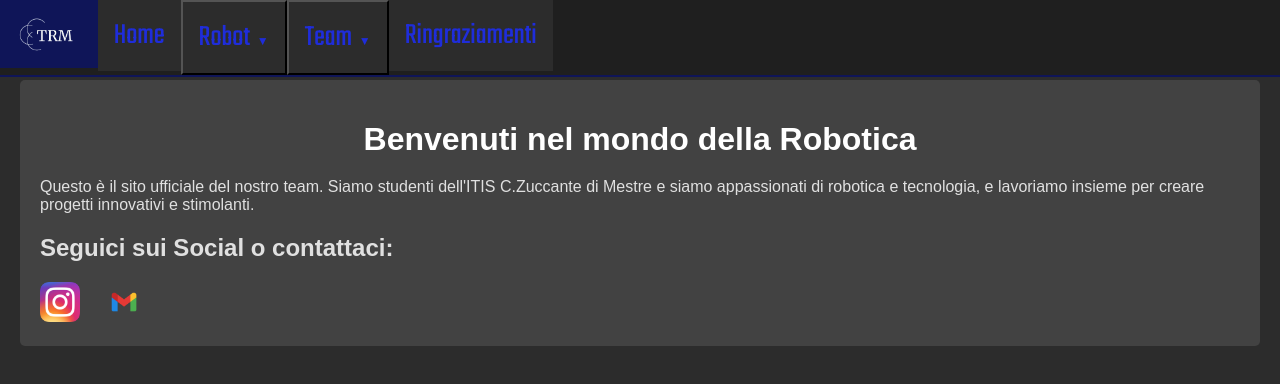
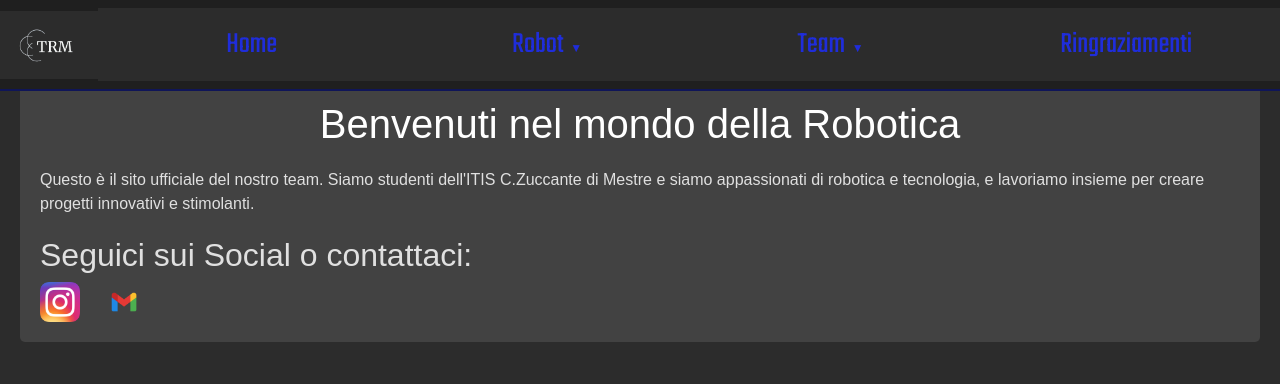
Before and after one commit to Romolo71/TRM-Site, a plain HTML site: page app/index.html in a window 1280 px wide. Drawn offline with nearby package versions, Linux system fonts and the light colour scheme.

Commit message:
Fixed Navbar, mobile

```diff
--- a/app/index.html
+++ b/app/index.html
@@ -4,17 +4,48 @@
         <meta charset="UTF-8">
         <meta name="viewport" content="width=device-width, initial-scale=1.0">
         <title>TRM Official Site</title>
+        <link href="https://cdn.jsdelivr.net/npm/bootstrap@5.3.5/dist/css/bootstrap.min.css" rel="stylesheet" integrity="sha384-SgOJa3DmI69IUzQ2PVdRZhwQ+dy64/BUtbMJw1MZ8t5HZApcHrRKUc4W0kG879m7" crossorigin="anonymous">
+        <script src="https://cdn.jsdelivr.net/npm/@popperjs/core@2.11.8/dist/umd/popper.min.js" integrity="sha384-I7E8VVD/ismYTF4hNIPjVp/Zjvgyol6VFvRkX/vR+Vc4jQkC+hVqc2pM8ODewa9r" crossorigin="anonymous"></script>
+        <script src="https://cdn.jsdelivr.net/npm/bootstrap@5.3.5/dist/js/bootstrap.min.js" integrity="sha384-VQqxDN0EQCkWoxt/0vsQvZswzTHUVOImccYmSyhJTp7kGtPed0Qcx8rK9h9YEgx+" crossorigin="anonymous"></script>
         <link rel="stylesheet" href="../assets/styles/style.css">
     </head>
-<body>
+    <style>
+        .dropdown-btn{
+            border: none;
+        }
+        @media (min-width: 992px) {
+            .navbar-collapse > a{
+                width: fit-content;
+            }
+            .navbar-collapse > .dropdown > *{
+                width: fit-content;
+            }
+            .navbar-collapse > .dropdown{
+                width: fit-content;
+            }
+        }
+        .navbar-collapse > a{
+            width: 100%;
+        }
+        .navbar-collapse > .dropdown > *{
+            width: 100%;
+        }
+        .navbar-collapse > .dropdown{
+            width: 100%;
+        }
+    </style>
+    <body data-bs-theme="dark">
 
         <!-- Navbar -->
-<div class="navbar">
+        <nav class="navbar navbar-expand-lg">
             <!-- Logo a sinistra -->
             <a href="#" class="navbar-logo">
                 <img src="../assets/images/Logo-official.png" alt="Logo">
             </a>
-
+            <button class="navbar-toggler" type="button" data-bs-toggle="collapse" data-bs-target="#navbarSupportedContent" aria-controls="navbarSupportedContent" aria-expanded="false" aria-label="Toggle navigation">
+                <span class="navbar-toggler-icon"></span>
+            </button>
+            <div class="collapse navbar-collapse d-flex flex-column flex-lg-row justify-content-center justify-content-lg-start align-items-center" id="navbarSupportedContent">
                 <!-- Link di navigazione -->
                 <a href="index.html">Home</a>
 
@@ -40,6 +71,7 @@
                 </div>
                 <a href="ringraziamenti.html">Ringraziamenti</a>
             </div>
+        </nav>
 
         <!-- Sezione Home -->
         <div class="home">
@@ -61,7 +93,7 @@
         <!-- Script per il supporto al click su dispositivi touch -->
         <script>
             function toggleDropdown() {
-    var dropdown = document.getElementById("teamDropdown");
+                let dropdown = document.getElementById("teamDropdown");
                 dropdown.classList.toggle("active");
             }
         </script>
```
Also changed, not shown: app/balsamo_alessandro.html (+2 -2 lines), index.html (added, +3 -0 lines). Lines whose indentation alone changed are shown as unchanged.
